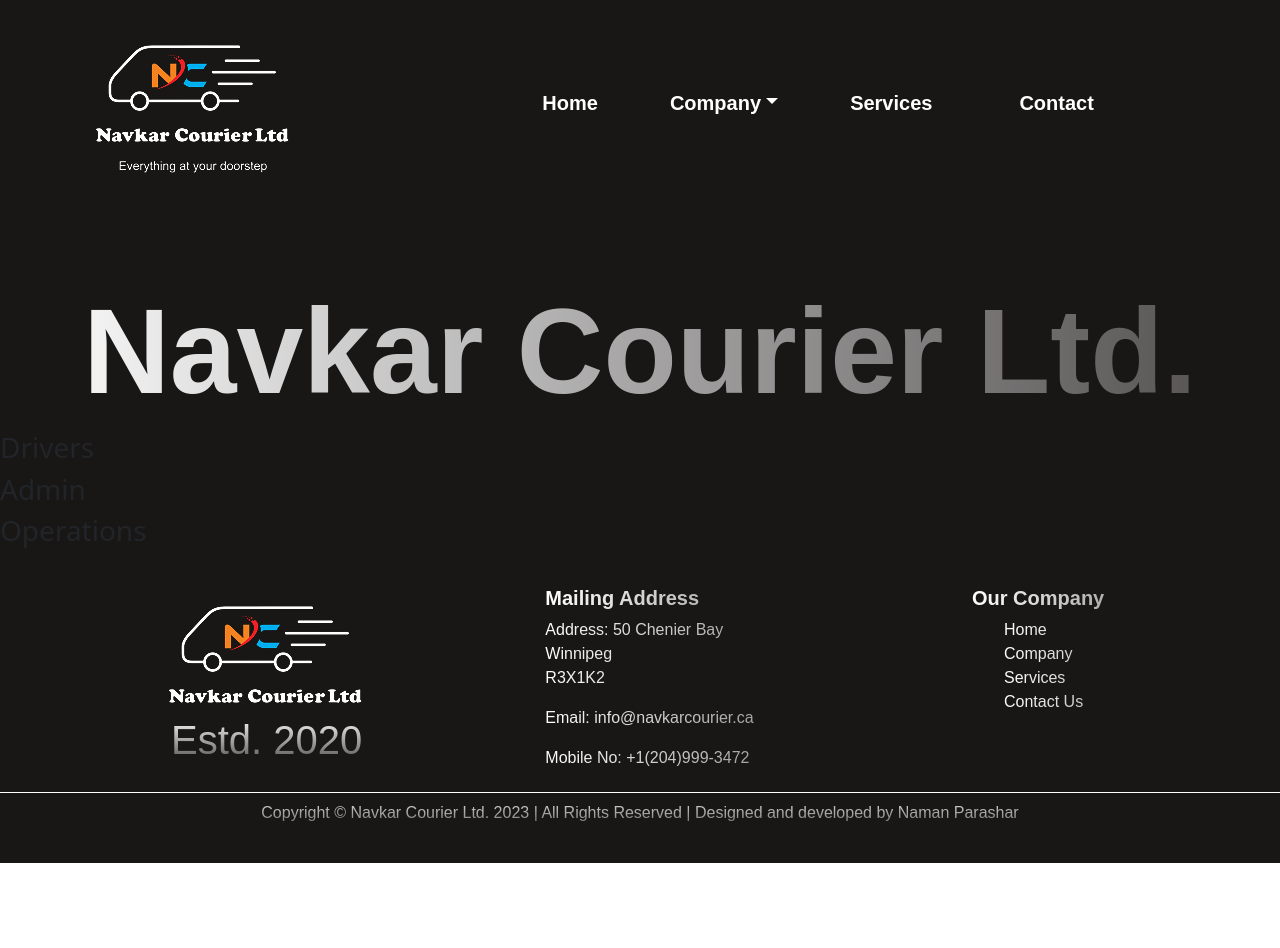
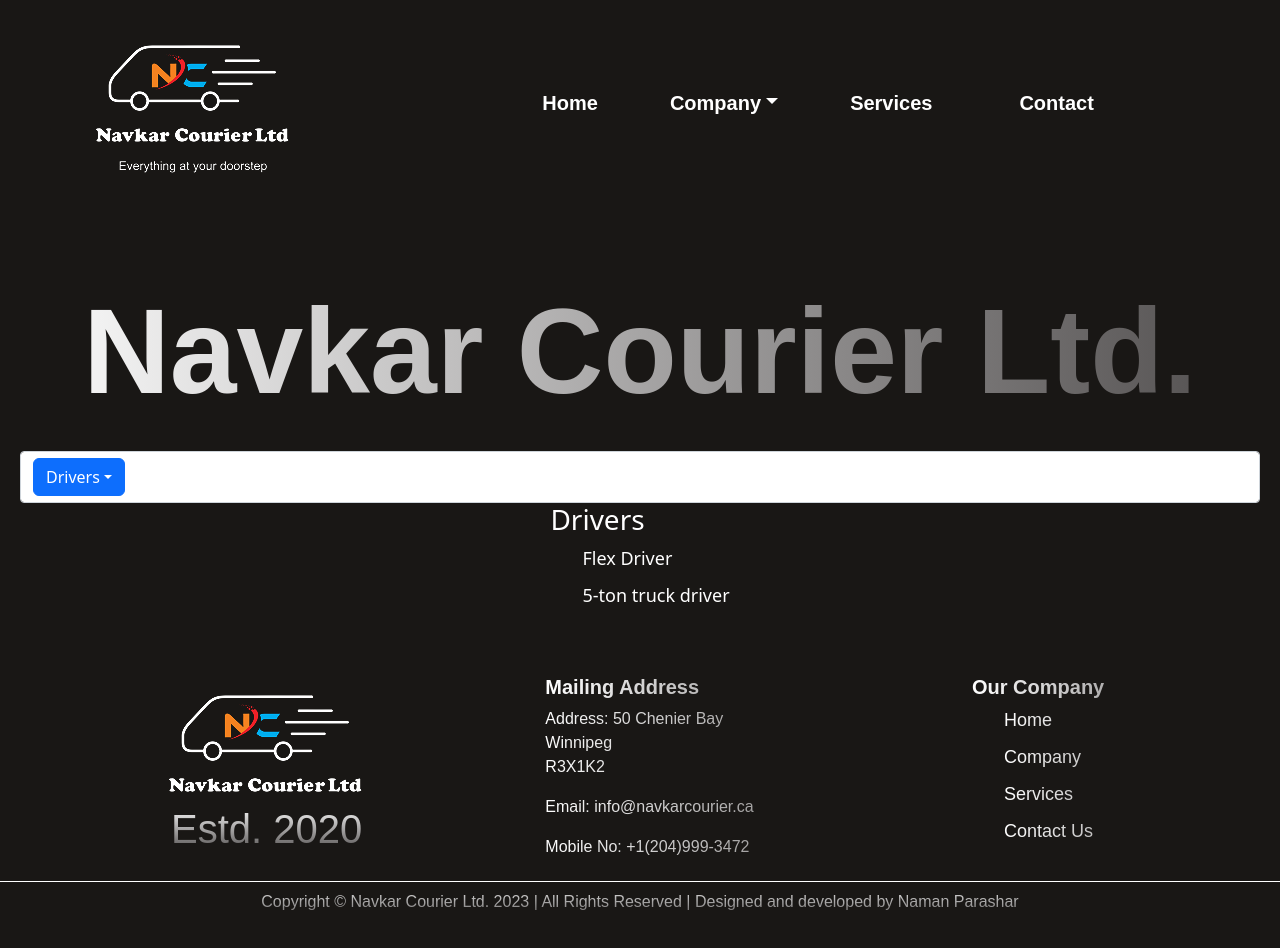
Before and after one commit to namanparashar123/navkar-courier-dev, a React (Create React App) app: page /Careers in a window 1280 px wide. Shown: the top 948 px of the page. Before the commit the page ends 863 px from the top, so only its background shows below. Built offline with nearby package versions, Linux system fonts and the light colour scheme; a web font is replaced by a local one.

Commit message:
added dropdown feature on carrers page

```diff
--- a/src/Components/Pages/Careers.css
+++ b/src/Components/Pages/Careers.css
@@ -0,0 +1,52 @@
+.career-page {
+    display: flex;
+    flex-direction: column;
+    align-items: center;
+    margin: 20px;
+    color: white;
+  }
+
+  .career-options {
+    display: block;
+    width: 100%;
+    padding: .375rem .75rem;
+    font-size: 1rem;
+    font-weight: 400;
+    line-height: 1.5;
+    color: #212529;
+    background-color: #fff;
+    background-clip: padding-box;
+    border: 1px solid #ced4da;
+    border-radius: .25rem;
+    transition: border-color .15s ease-in-out, box-shadow .15s ease-in-out;
+  }
+
+  .career-options:focus {
+    outline: 0;
+    box-shadow: 0 0 0 .2rem rgba(0,123,255,.25);
+    border-color: #80bdff;
+  }
+
+  .career-options:active, .career-options:hover {
+    color: #fff;
+    background-color: #007bff;
+    border-color: #007bff;
+  }
+
+  .career-options:disabled {
+    color: #6c757d;
+    background-color: #fff;
+    border-color: #ced4da;
+  }
+
+
+
+  ul {
+    list-style-type: none;
+    padding-left: 0;
+  }
+
+  li {
+    margin-bottom: 10px;
+    font-size: 18px;
+  }
--- a/src/Components/Pages/Careers.js
+++ b/src/Components/Pages/Careers.js
@@ -1,11 +1,61 @@
-import React from 'react'
+import React, { useState } from 'react';
+import './Careers.css';
+import { DropdownButton, Dropdown } from 'react-bootstrap';
 
-export default function Careers() {
+const CareerPage = () => {
+  const [selectedOption, setSelectedOption] = useState('Drivers');
+
+  const handleOptionChange = (option) => {
+    setSelectedOption(option);
+  };
+
+  const renderDropdown = () => {
+    switch (selectedOption) {
+      case 'Drivers':
+        return (
+          <div>
+            <h3>Drivers</h3>
+            <ul>
+              <li>Flex Driver</li>
+              <li>5-ton truck driver</li>
+            </ul>
+          </div>
+        );
+      case 'Admin':
+        return (
+          <div>
+            <h3>Admin</h3>
+            <ul>
+              <li>Bookkeeper</li>
+            </ul>
+          </div>
+        );
+      case 'Operations':
+        return (
+          <div>
+            <h3>Operations</h3>
+            <ul>
+              <li>Dispatcher</li>
+              <li>Supervisor</li>
+              <li>Manager</li>
+            </ul>
+          </div>
+        );
+      default:
+        return null;
+    }
+  };
+
   return (
-    <div>
-        <h3>Drivers</h3>
-        <h3>Admin</h3>
-        <h3>Operations</h3>
+    <div className="career-page">
+      <DropdownButton className="career-options" id="dropdown-item-button" title={selectedOption}>
+        <Dropdown.Item as="button" onClick={() => handleOptionChange('Drivers')}>Drivers</Dropdown.Item>
+        <Dropdown.Item as="button" onClick={() => handleOptionChange('Admin')}>Admin</Dropdown.Item>
+        <Dropdown.Item as="button" onClick={() => handleOptionChange('Operations')}>Operations</Dropdown.Item>
+      </DropdownButton>
+      {renderDropdown()}
     </div>
-  )
-}
+  );
+};
+
+export default CareerPage;
```
